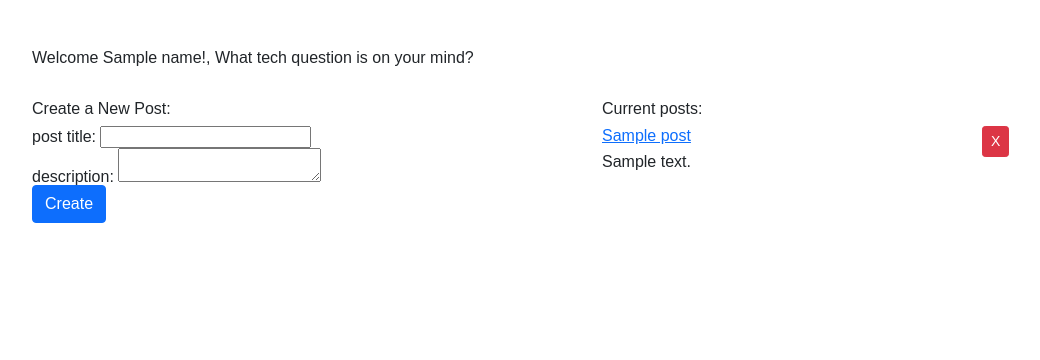
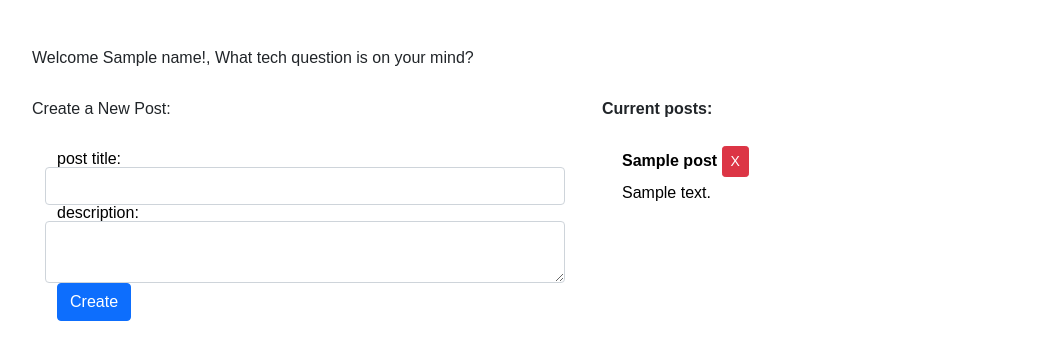
Before and after one commit to HobbaZ/Tech-Blog, a Node project: template views/profile.handlebars in a window 1280 px wide. Shown: the part 93-453 px from the top of the page, without its empty margins (50-1090 px from the left). Run offline with Node 20 templates, Linux system fonts and the light colour scheme; the template is opened without the code that fills it: most values are stand-ins (such as "Sample title", 1, 10 or a date in 2020); some libraries are stand-ins or nearby versions.

Commit message:
updated handlebar layout, still working on getting comments working

```diff
--- a/assets/css/style.css
+++ b/assets/css/style.css
@@ -24,9 +24,24 @@ header a:hover {
   text-decoration: none;
 }
 
-a:hover, nav button:hover {
+nav button:hover {
   color: rgb(44, 44, 44);
   text-decoration: underline;
+}
+
+a {
+  text-decoration: none;
+  color: black;
+}
+
+a:hover {
+  background-color: rgb(177, 177, 177);
+  color: black;
+}
+
+form {
+  color: black;
+  padding: 25px;
 }
 
 .no-button {
@@ -44,8 +59,6 @@ a:hover, nav button:hover {
 
 .post {
   padding: 20px;
-  border-radius: 2%;
-  background-color: #ccc;
 }
 
 .postTitle {
--- a/assets/js/comment.js
+++ b/assets/js/comment.js
@@ -1,7 +1,7 @@
 const commentHandler = async (event) => {
     event.preventDefault();
 
-    const description = document.querySelector('#comment').value.trim();
+    const description = document.querySelector('#commentdesc').value.trim();
 
     if (description) {
       const response = await fetch(`/api/comments`, {
@@ -13,7 +13,7 @@ const commentHandler = async (event) => {
       });
 
       if (response.ok) {
-        document.location.replace('/post');
+        document.location.replace('/profile');
       } else {
         alert('Failed to create post');
       }
--- a/controllers/api/commentRoutes.js
+++ b/controllers/api/commentRoutes.js
@@ -7,6 +7,7 @@ router.post('/', withAuth, async (req, res) => {
     const newComment = await Comment.create({
       ...req.body,
       user_id: req.session.user_id,
+      post_id: req.body.post_id,
     });
 
     res.status(200).json(newComment);
@@ -21,6 +22,7 @@ router.delete('/:id', withAuth, async (req, res) => {
       where: {
         id: req.params.id,
         user_id: req.session.user_id,
+        post_id: req.body.post_id,
       },
     });
 
--- a/controllers/api/index.js
+++ b/controllers/api/index.js
@@ -1,10 +1,10 @@
 const router = require('express').Router();
 const userRoutes = require('./userRoutes');
 const postRoutes = require('./postRoutes');
-//const commentRoutes = require('./commentRoutes');
+const commentRoutes = require('./commentRoutes');
 
 router.use('/users', userRoutes);
 router.use('/posts', postRoutes);
-//router.use('/comments', commentRoutes);
+router.use('/comments', commentRoutes);
 
 module.exports = router;
--- a/models/Comment.js
+++ b/models/Comment.js
@@ -13,6 +13,7 @@ Comment.init(
     },
     commentdesc: {
       type: DataTypes.STRING,
+      allowNull: false,
     },
     date_created: {
       type: DataTypes.DATE,
--- a/models/index.js
+++ b/models/index.js
@@ -24,4 +24,8 @@ User.hasMany(Comment, {
   foreignKey: 'user_id',
 })
 
+Comment.belongsTo(Post, {
+  foreignKey: 'post_id',
+})
+
 module.exports = { User, Post, Comment };
--- a/seeds/commentData.json
+++ b/seeds/commentData.json
@@ -1,11 +1,11 @@
 [
     {
-      "description": "A mobile app that will send you notifications whenever a concert is playing in your area."
+      "commentdesc": "A mobile app that will send you notifications whenever a concert is playing in your area."
     },
     {
-      "description": "A web app that will give users 10 new technical questions each day and track their progress in things like programming, cybersecurity, database architecture, and more!"
+      "commentdesc": "A web app that will give users 10 new technical questions each day and track their progress in things like programming, cybersecurity, database architecture, and more!"
     },
     {
-      "description": "A game for Windows and macOS where players move a ball through a series of increasingly challenging mazes."
+      "commentdesc": "A game for Windows and macOS where players move a ball through a series of increasingly challenging mazes."
     }
   ]
--- a/views/post.handlebars
+++ b/views/post.handlebars
@@ -7,8 +7,8 @@
   <!--add comment to post area-->
     <form class="form-inline">
       <div class="form-group">
-        <label for="comment-desc"></label>
-        <textarea class="form-control" type="text" id="comment-desc" name="comment-desc" placeholder="Add your comment"></textarea>
+        <label for="commentdesc"></label>
+        <textarea class="form-control" type="text" id="commentdesc" name="commentdesc" placeholder="Add your comment"></textarea>
       </div>
         <button type="submit" class="btn btn-primary">Add Comment</button>
         <p>{{comments.length}} comments</p>
--- a/views/profile.handlebars
+++ b/views/profile.handlebars
@@ -9,36 +9,37 @@
     <h3>Create a New Post:</h3>
 
     <form class="form new-post-form">
-      <div class="form-group">
+      <div class="form-group row">
         <label for="post-title">post title:</label>
-        <input class="form-input" type="text" id="post-title" name="post-title" />
+        <input class="form-control" type="text" id="post-title" name="post-title" />
       </div>
 
-      <div class="form-group">
+      <div class="form-group row">
         <label for="post-desc">description:</label>
-        <textarea class="form-input" id="post-desc" name="post-desc"></textarea>
+        <textarea class="form-control" id="post-desc" name="post-desc"></textarea><br>
       </div>
 
-      <div class="form-group">
         <button type="submit" class="btn btn-primary">Create</button>
-      </div>
+
     </form>
   </div>
 
   {{#if posts.length}}
   <div class="col-md-6 posts-list">
-    <h3>Current posts:</h3>
+    <h3 class="postTitle">Current posts:</h3>
 
     {{#each posts as |post|}}
-    <div class="row mb-2">
+    <div class="row mb-2 post">
+      <a href="/post/{{post.id}}">
       <div class="col-md-8">
-        <h4><a href="/post/{{post.id}}">{{post.title}}</a></h4>
+        <h4 class = 'postTitle'>{{post.title}}
+          <button class="btn btn-sm btn-danger" data-id="{{post.id}}">X</button>
+        </h4>
         <p>{{post.description}}</p>
       </div>
-      <div class="col-md-4">
-        <button class="btn btn-sm btn-danger" data-id="{{post.id}}">X</button>
+      </a>
       </div>
-    </div>
+
     {{/each}}
   </div>
   {{/if}}
```
Also changed, not shown: controllers/homeRoutes.js (+10 -1 lines), views/homepage.handlebars (+8 -0 lines), README.md.
